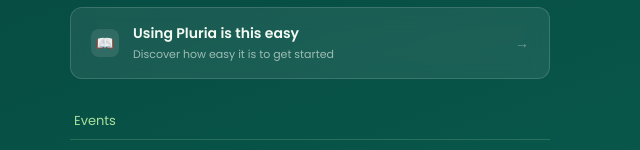
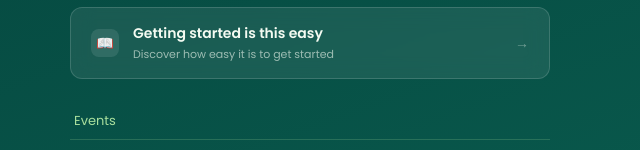
Before and after one commit to Bet-marketing/welcome-pluria, a plain HTML site: page en/index.html in a window 1280 px wide. Shown: the part 646-796 px from the top of the page, 330-970 px from the left. Drawn offline with Linux system fonts and the light colour scheme.

Commit message:
Update index.html

```diff
--- a/en/index.html
+++ b/en/index.html
@@ -98,7 +98,7 @@
 
     <a href="#" class="link-btn" target="_blank" rel="noopener">
       <div class="btn-icon">📖</div>
-      <span class="btn-label">Using Pluria is this easy<span class="btn-sub">Discover how easy it is to get started</span></span>
+      <span class="btn-label">Getting started is this easy<span class="btn-sub">Discover how easy it is to get started</span></span>
       <span class="btn-arrow">→</span>
     </a>
 
```
